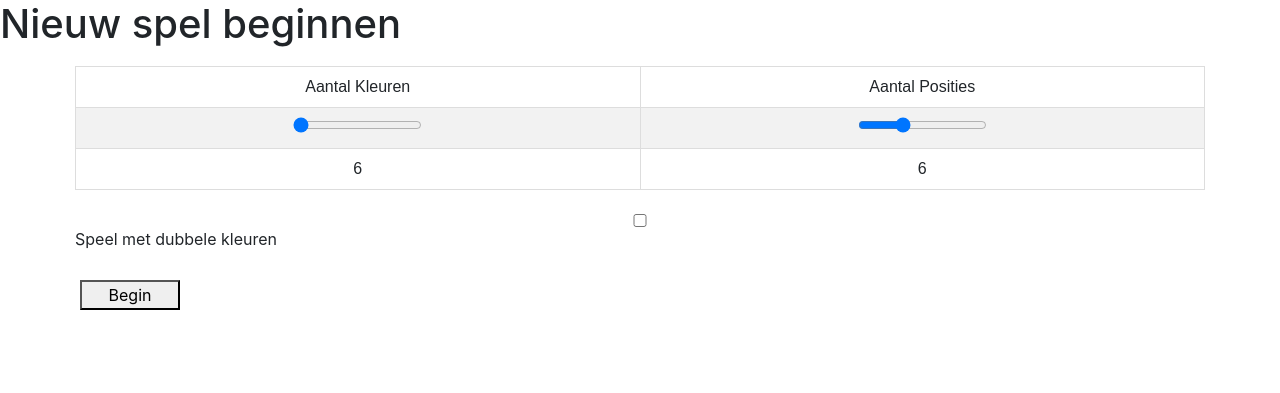
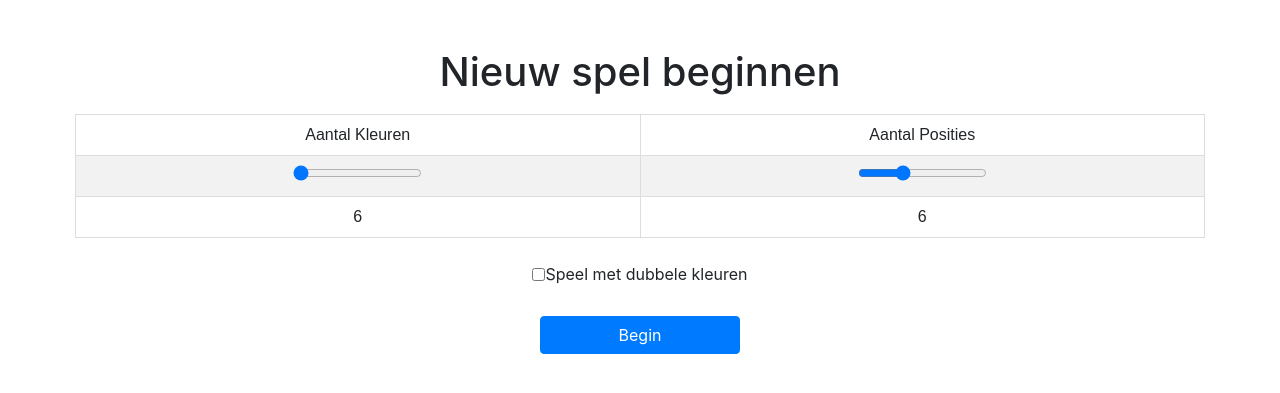
Before and after one commit to Jeroen-van-der-Poel/Python-Mastermind, a Flask app: template MasterMind/templates/gamestart.html in a window 1280 px wide. Shown: the part 30-423 px from the top of the page. Run offline with Flask 2, Linux system fonts and the light colour scheme; the template is opened without the code that fills it, so the values that code supplies are empty; some libraries are stand-ins or nearby versions.

Commit message:
gamestart layout

```diff
--- a/MasterMind/templates/gamestart.html
+++ b/MasterMind/templates/gamestart.html
@@ -1,6 +1,12 @@
 {% extends "layout.html" %}
 
-{% block title %}<h1>Nieuw spel beginnen</h1>{% endblock %}
+    {% block title %}
+        <div class="container mt-5">
+            <div class="row d-flex justify-content-center">
+                <h1>Nieuw spel beginnen</h1>
+            </div>
+        </div>
+    {% endblock %}
 
 {% block body %}
     <form action="/gamestart/" method="post">
@@ -31,12 +37,15 @@
 
                 <br>
 
-                <input type="checkbox" name="doubles"> Speel met dubbele kleuren
-
-                <br>
+                <span class="d-flex justify-content-center">
+                    <input type="checkbox" name="doubles" style="height: 25px;">
+                        Speel met dubbele kleuren
+                </span>
                 <br>
 
-                <button type="submit" style="width: 100px">Begin</button>
+                <span class="d-flex justify-content-center">
+                    <button type="submit" style="width: 200px" class="btn btn-primary">Begin</button>
+                </span>
             </div>
         </div>
     </form>
```
